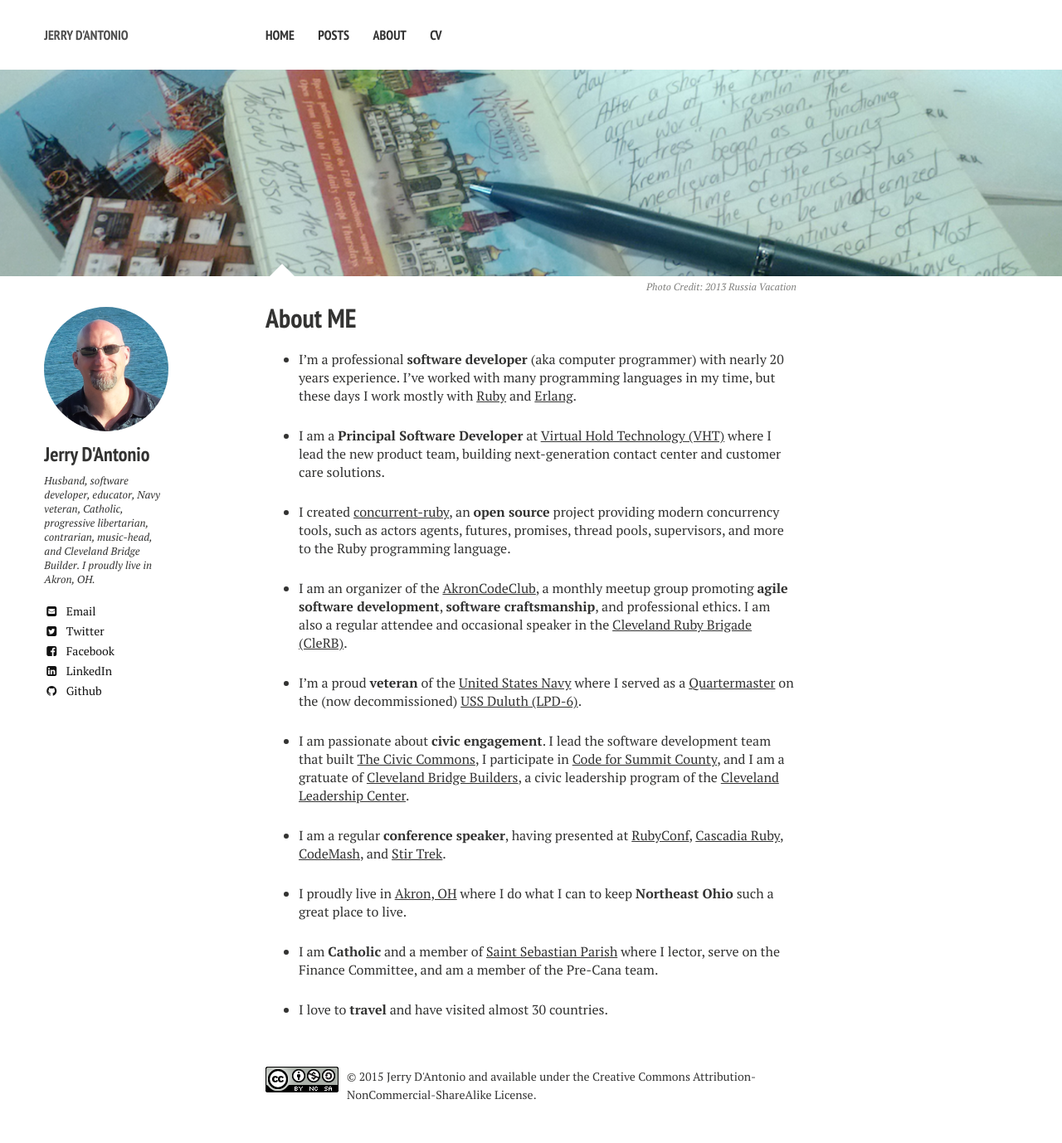
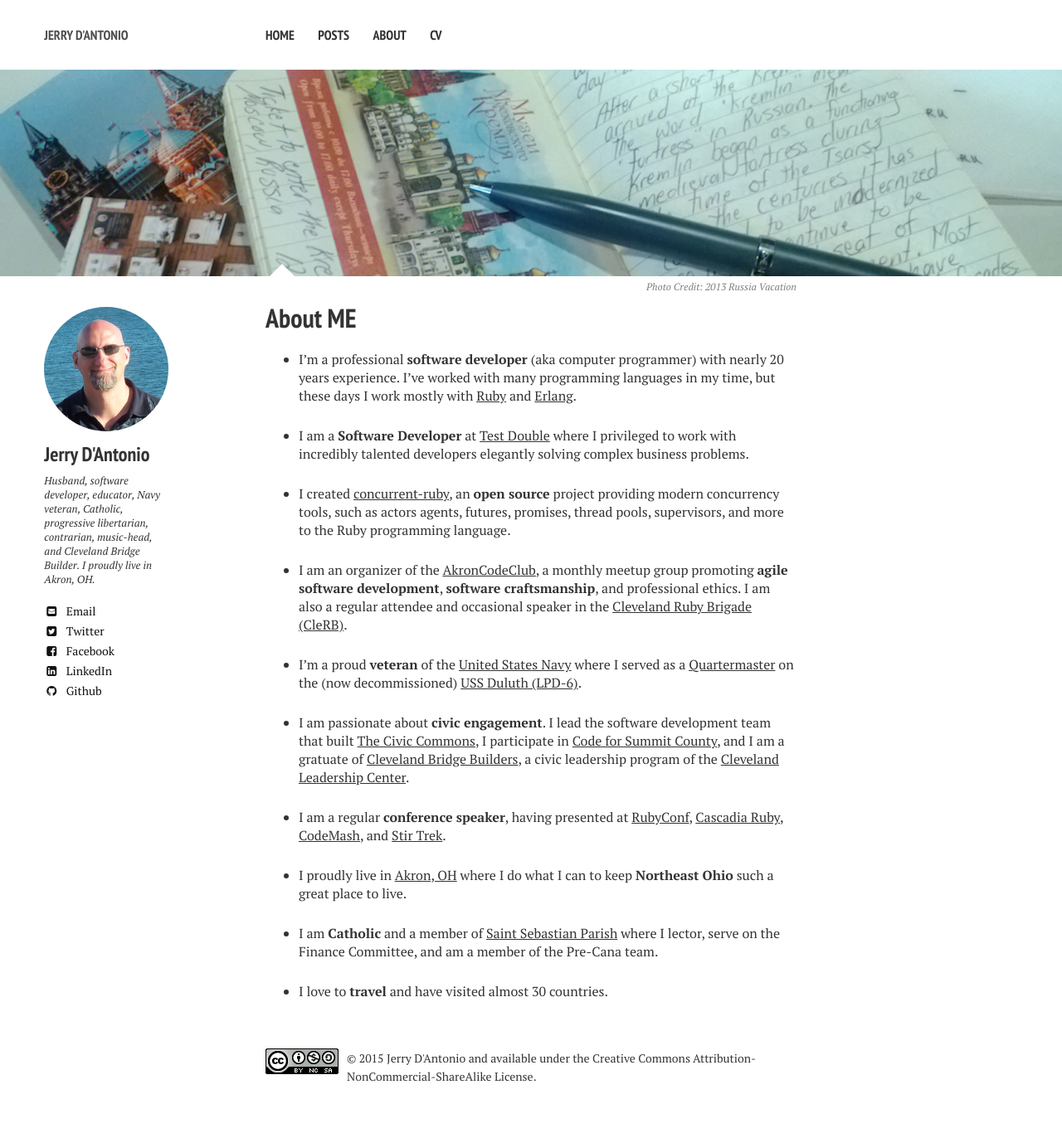
Before and after one commit to jdantonio/jdantonio.github.io, a Jekyll site: the page built from about/index.md, in a window 1280 px wide. Shown: the whole page at 83% size. Built offline with Jekyll 4.4.1, drawn with Linux system fonts in a browser that asks for light colours; nearby versions of some CDN libraries; after the commit the page ends 1356 px from its top, so only the background shows below that.

Commit message:
Updated current position.

```diff
--- a/about/index.md
+++ b/about/index.md
@@ -12,8 +12,8 @@ image:
   I've worked with many programming languages in my time, but these days I work mostly with
   [Ruby](https://www.ruby-lang.org/en/) and [Erlang](http://www.erlang.org/).
 
-* I am a **Principal Software Developer** at [Virtual Hold Technology (VHT)](http://www.virtualhold.com/)
-  where I lead the new product team, building next-generation contact center and customer care solutions.
+* I am a **Software Developer** at [Test Double](http://www.testdouble.com/)
+  where I privileged to work with incredibly talented developers elegantly solving complex business problems.
 
 * I created [concurrent-ruby](http://www.concurrent-ruby.com), an **open source** project
   providing modern concurrency tools, such as actors agents, futures, promises, thread pools,
```
